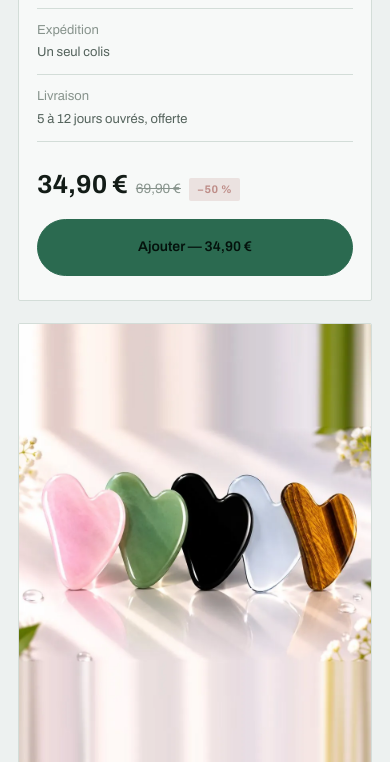
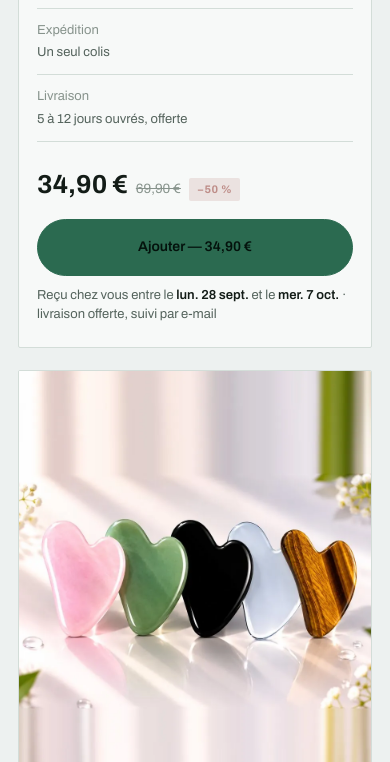
Before and after one commit to carzashop-lab/carzaBoutique, a website: page index.html in a window 390 px wide. Shown: the part 2315-3077 px from the top of the page. Drawn offline with Linux system fonts and the light colour scheme.

Commit message:
Livraison datée sur les fiches, téléphone facultatif au paiement

```diff
--- a/index.html
+++ b/index.html
@@ -226,6 +226,8 @@ details p{color:var(--slate);font-size:14.5px;margin:14px 0 0;max-width:68ch}
 .df{padding:22px 26px;border-top:1px solid var(--line);background:var(--paper)}
 .total{display:flex;justify-content:space-between;font-size:17px;font-weight:700;font-variant-numeric:tabular-nums}
 .ship{font-size:12.5px;color:var(--slate);margin:9px 0 0}
+.eta{font-size:13px;color:var(--slate);margin:10px 0 0;line-height:1.45}
+.eta b{color:var(--ink,inherit);font-weight:600}
 .fb{height:3px;background:var(--line);border-radius:2px;margin:10px 0 18px;overflow:hidden}
 .fb i{display:block;height:100%;background:var(--jade);width:0;transition:width .4s}
 .pay{width:100%;background:var(--jade);color:#04120C;border:none;border-radius:999px;padding:16px;font-size:15px;font-weight:700;transition:filter .2s}
@@ -964,6 +966,14 @@ const CHECKOUT_URL = window.__CARZA_CHECKOUT__ || "";
 const ANON = window.__CARZA_ANON__ || "";
 const FREE_FROM = 0;   // livraison toujours offerte : elle est deja dans le prix affiche
 // Accepte une URL complete (celle de ton fournisseur) ou un identifiant Unsplash.
+// Fenetre de livraison en dates reelles (5 a 12 jours ouvres), pour que le
+// delai soit connu des la fiche produit et pas decouvert au paiement.
+const ETA = (function(){
+  function plus(n){ const d = new Date(); let k = 0;
+    while (k < n){ d.setDate(d.getDate() + 1); const j = d.getDay(); if (j !== 0 && j !== 6) k++; }
+    return d.toLocaleDateString("fr-FR", { weekday: "short", day: "numeric", month: "short" }); }
+  return { min: plus(5), max: plus(12) };
+})();
 const IMG = (v, w) => {
   const s = String(v);
   // Les photos sont des fichiers .webp servis a la demande, plus du base64
@@ -1005,6 +1015,7 @@ function buildCard(p){
       '<div class="prices"><span class="price"></span><span class="was"></span>' +
         (savings > 0 ? '<span class="save">−' + savings + ' %</span>' : '') + '</div>' +
       '<button class="add"></button>' +
+      '<p class="eta"></p>' +
     '</div>';
 
   const main = el.querySelector(".main img");
@@ -1100,6 +1111,7 @@ function buildCard(p){
   }
   el._paintPrice = paintPrice;
   paintPrice();
+  el.querySelector(".eta").innerHTML = "Reçu chez vous entre le <b>" + ETA.min + "</b> et le <b>" + ETA.max + "</b> · livraison offerte, suivi par e-mail";
   btn.addEventListener("click", e => {
     e.stopPropagation();
     add(p.slug, variant);
@@ -1219,7 +1231,7 @@ function render(){
   });
   foot.hidden = false;
   document.getElementById("subtotal").textContent = euro(sub);
-  document.getElementById("shipNote").textContent = "Livraison offerte — elle est comprise dans le prix.";
+  document.getElementById("shipNote").textContent = "Livraison offerte · reçu entre le " + ETA.min + " et le " + ETA.max;
   document.getElementById("fbar").style.width = "100%";
 }
 const scrim = document.getElementById("scrim"), drawer = document.getElementById("drawer");
```
Also changed, not shown: netlify/functions/checkout.mts.
